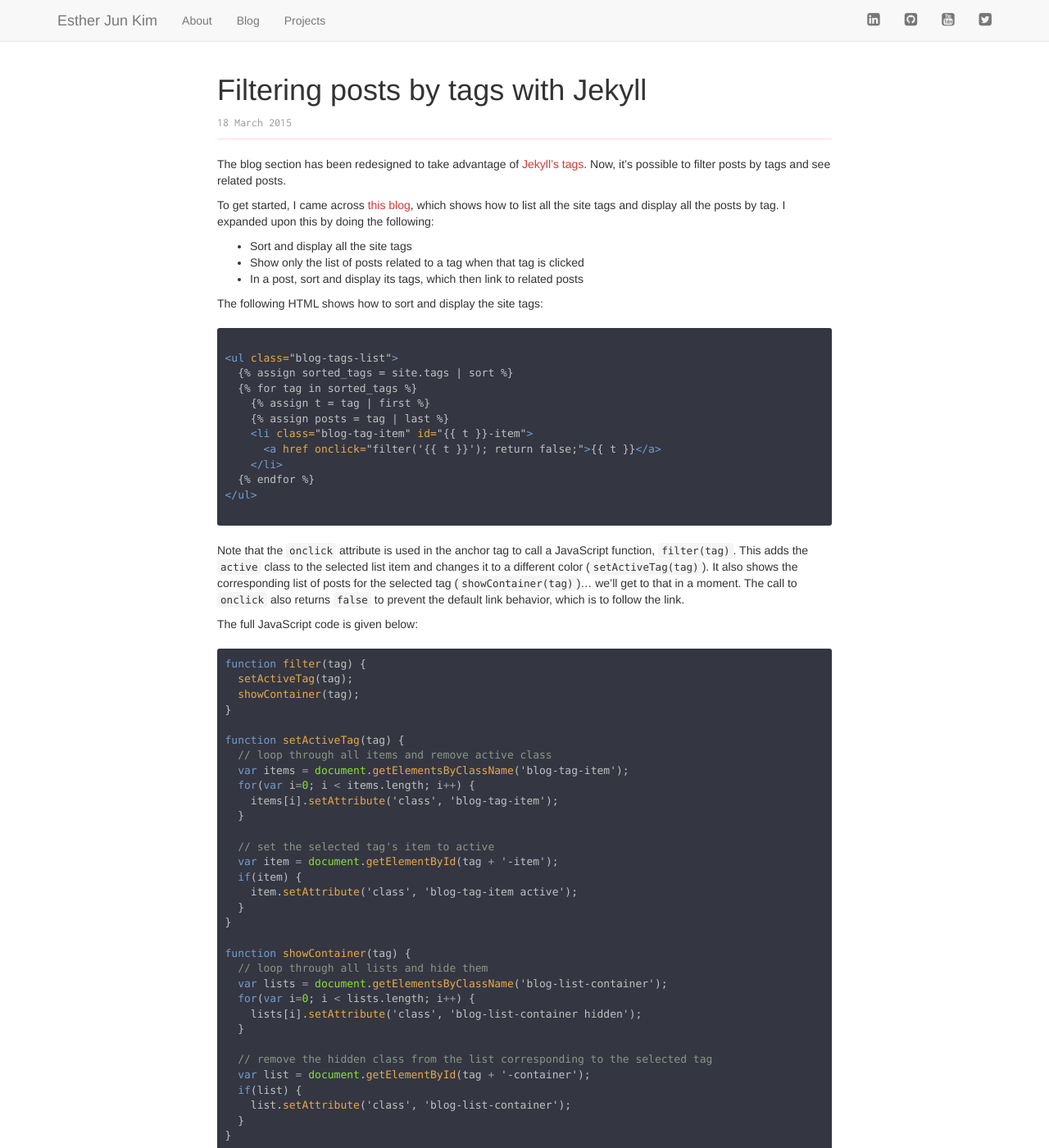
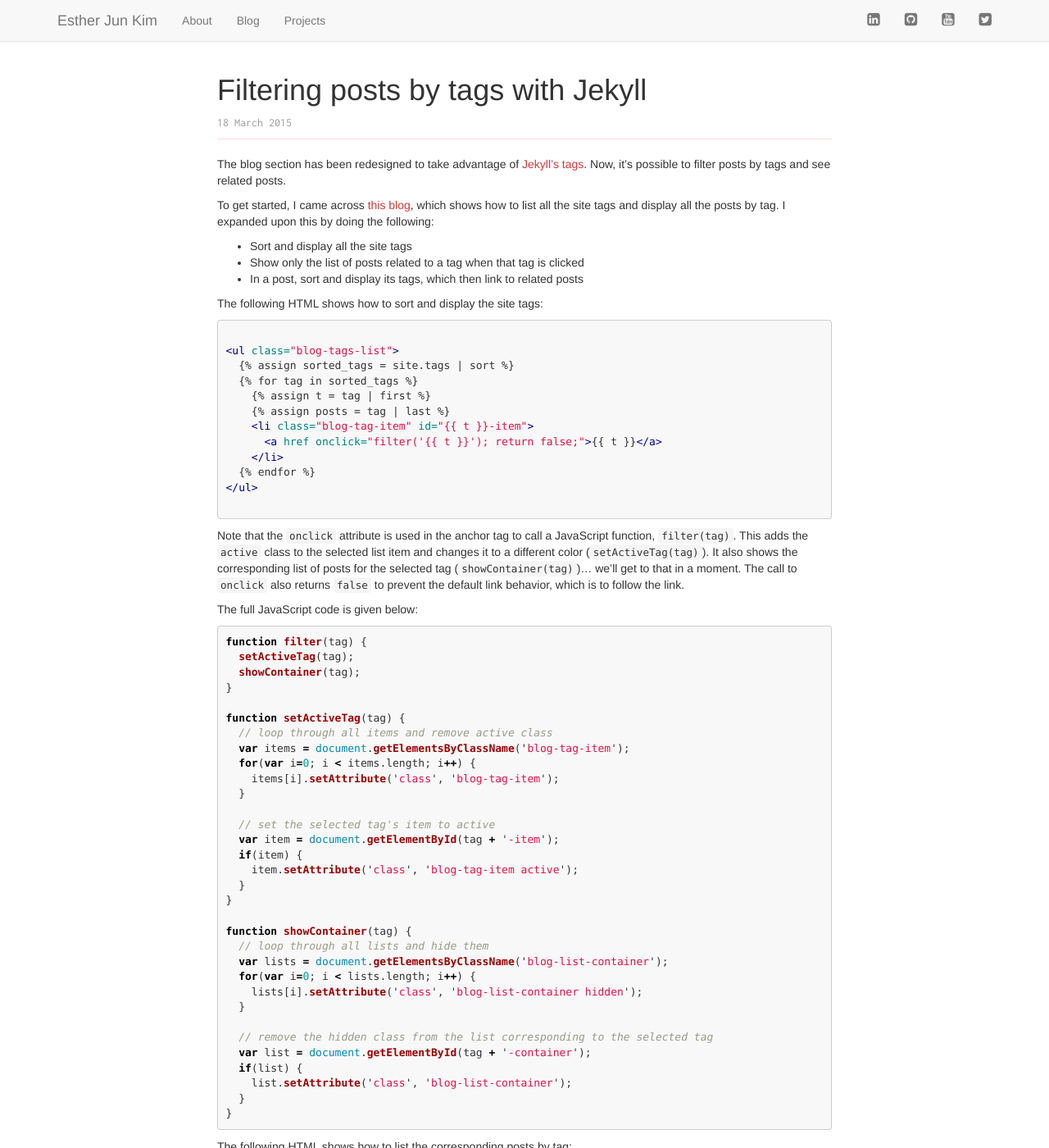
Before and after one commit to estherjk/estherjk.github.io, a Jekyll site: the page built from _posts/2015-03-18-filtering-posts-by-tags-with-jekyll.md, in a window 1280 px wide and 1400 px high. Shown: the whole window at 82% size. Built offline with Jekyll 4.4.1, drawn with Linux system fonts in a browser that asks for light colours; nearby versions of some CDN libraries; comment, search, counter and statistics services are not loaded.

Commit message:
Use github syntax style

```diff
--- a/css/syntax.css
+++ b/css/syntax.css
@@ -1,42 +1,209 @@
+.highlight table td { padding: 5px; }
+.highlight table pre { margin: 0; }
+.highlight .cm {
+  color: #999988;
+  font-style: italic;
+}
+.highlight .cp {
+  color: #999999;
+  font-weight: bold;
+}
+.highlight .c1 {
+  color: #999988;
+  font-style: italic;
+}
+.highlight .cs {
+  color: #999999;
+  font-weight: bold;
+  font-style: italic;
+}
+.highlight .c, .highlight .cd {
+  color: #999988;
+  font-style: italic;
+}
+.highlight .err {
+  color: #a61717;
+  background-color: #e3d2d2;
+}
+.highlight .gd {
+  color: #000000;
+  background-color: #ffdddd;
+}
+.highlight .ge {
+  color: #000000;
+  font-style: italic;
+}
+.highlight .gr {
+  color: #aa0000;
+}
+.highlight .gh {
+  color: #999999;
+}
+.highlight .gi {
+  color: #000000;
+  background-color: #ddffdd;
+}
+.highlight .go {
+  color: #888888;
+}
+.highlight .gp {
+  color: #555555;
+}
+.highlight .gs {
+  font-weight: bold;
+}
+.highlight .gu {
+  color: #aaaaaa;
+}
+.highlight .gt {
+  color: #aa0000;
+}
+.highlight .kc {
+  color: #000000;
+  font-weight: bold;
+}
+.highlight .kd {
+  color: #000000;
+  font-weight: bold;
+}
+.highlight .kn {
+  color: #000000;
+  font-weight: bold;
+}
+.highlight .kp {
+  color: #000000;
+  font-weight: bold;
+}
+.highlight .kr {
+  color: #000000;
+  font-weight: bold;
+}
+.highlight .kt {
+  color: #445588;
+  font-weight: bold;
+}
+.highlight .k, .highlight .kv {
+  color: #000000;
+  font-weight: bold;
+}
+.highlight .mf {
+  color: #009999;
+}
+.highlight .mh {
+  color: #009999;
+}
+.highlight .il {
+  color: #009999;
+}
+.highlight .mi {
+  color: #009999;
+}
+.highlight .mo {
+  color: #009999;
+}
+.highlight .m, .highlight .mb, .highlight .mx {
+  color: #009999;
+}
+.highlight .sb {
+  color: #d14;
+}
+.highlight .sc {
+  color: #d14;
+}
+.highlight .sd {
+  color: #d14;
+}
+.highlight .s2 {
+  color: #d14;
+}
+.highlight .se {
+  color: #d14;
+}
+.highlight .sh {
+  color: #d14;
+}
+.highlight .si {
+  color: #d14;
+}
+.highlight .sx {
+  color: #d14;
+}
+.highlight .sr {
+  color: #009926;
+}
+.highlight .s1 {
+  color: #d14;
+}
+.highlight .ss {
+  color: #990073;
+}
+.highlight .s {
+  color: #d14;
+}
+.highlight .na {
+  color: #008080;
+}
+.highlight .bp {
+  color: #999999;
+}
+.highlight .nb {
+  color: #0086B3;
+}
+.highlight .nc {
+  color: #445588;
+  font-weight: bold;
+}
+.highlight .no {
+  color: #008080;
+}
+.highlight .nd {
+  color: #3c5d5d;
+  font-weight: bold;
+}
+.highlight .ni {
+  color: #800080;
+}
+.highlight .ne {
+  color: #990000;
+  font-weight: bold;
+}
+.highlight .nf {
+  color: #990000;
+  font-weight: bold;
+}
+.highlight .nl {
+  color: #990000;
+  font-weight: bold;
+}
+.highlight .nn {
+  color: #555555;
+}
+.highlight .nt {
+  color: #000080;
+}
+.highlight .vc {
+  color: #008080;
+}
+.highlight .vg {
+  color: #008080;
+}
+.highlight .vi {
+  color: #008080;
+}
+.highlight .nv {
+  color: #008080;
+}
+.highlight .ow {
+  color: #000000;
+  font-weight: bold;
+}
+.highlight .o {
+  color: #000000;
+  font-weight: bold;
+}
+.highlight .w {
+  color: #bbbbbb;
+}
 .highlight {
-  margin: 20px 0;
+  background-color: #f8f8f8;
 }
-
-.highlight pre {
-  border: none;
-  border-radius: 3px;
-  background-color: #343642;
-  color: #C1C2C3;
-  overflow-x: auto;
-}
-
-.highlight pre code {
-  word-wrap: normal;
-  white-space: pre;
-}
-
-/*
-  Darkly Pygments Theme
-  (c) 2014 Sourcey
-  http://sourcey.com
-*/
-.highlight .hll { background-color: #ffc; }
-.highlight .gd { color: #2e3436; background-color: #0e1416; }
-.highlight .gr { color: #eeeeec; background-color: #c00; }
-.highlight .gi { color: #babdb6; background-color: #1f2b2d; }
-.highlight .go { color: #2c3032; background-color: #2c3032; }
-.highlight .kt { color: #e3e7df; }
-.highlight .ni { color: #888a85; }
-.highlight .c,.highlight .cm,.highlight .c1,.highlight .cs { color: #8D9684; }
-.highlight .err,.highlight .g,.highlight .l,.highlight .n,.highlight .x,.highlight .p,.highlight .ge,
-.highlight .gp,.highlight .gs,.highlight .gt,.highlight .ld,.highlight .s,.highlight .nc,.highlight .nd,
-.highlight .ne,.highlight .nl,.highlight .nn,.highlight .nx,.highlight .py,.highlight .ow,.highlight .w,.highlight .sb,
-.highlight .sc,.highlight .sd,.highlight .s2,.highlight .se,.highlight .sh,.highlight .si,.highlight .sx,.highlight .sr,
-.highlight .s1,.highlight .ss,.highlight .bp { color: #C1C2C3; }
-.highlight .k,.highlight .kc,.highlight .kd,.highlight .kn,.highlight .kp,.highlight .kr,
-.highlight .nt { color: #729fcf; }
-.highlight .cp,.highlight .gh,.highlight .gu,.highlight .na,.highlight .nf { color: #E9A94B ; }
-.highlight .m,.highlight .nb,.highlight .no,.highlight .mf,.highlight .mh,.highlight .mi,.highlight .mo,
-.highlight .il { color: #8ae234; }
-.highlight .o { color: #989DAA; }
-.highlight .nv,.highlight .vc,.highlight .vg,.highlight .vi { color: #fff; }
```
